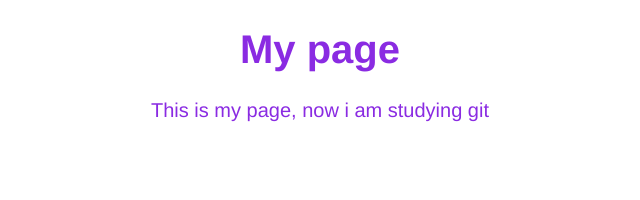
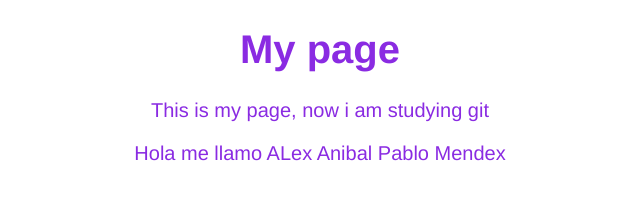
Before and after one commit to Alex-Pablo/blog-platzi, a plain HTML site: page index.html in a window 1280 px wide. Shown: the whole page, without its empty margins (320-960 px from the left). Drawn offline with Linux system fonts and the light colour scheme.

Commit message:
se agrego mas descripcion

```diff
--- a/index.html
+++ b/index.html
@@ -10,5 +10,6 @@
 <body>
     <h1>My page</h1>
     <p>This is my page, now i am studying git</p>
+    <p>Hola me llamo ALex Anibal Pablo Mendex</p>
 </body>
 </html>
```
